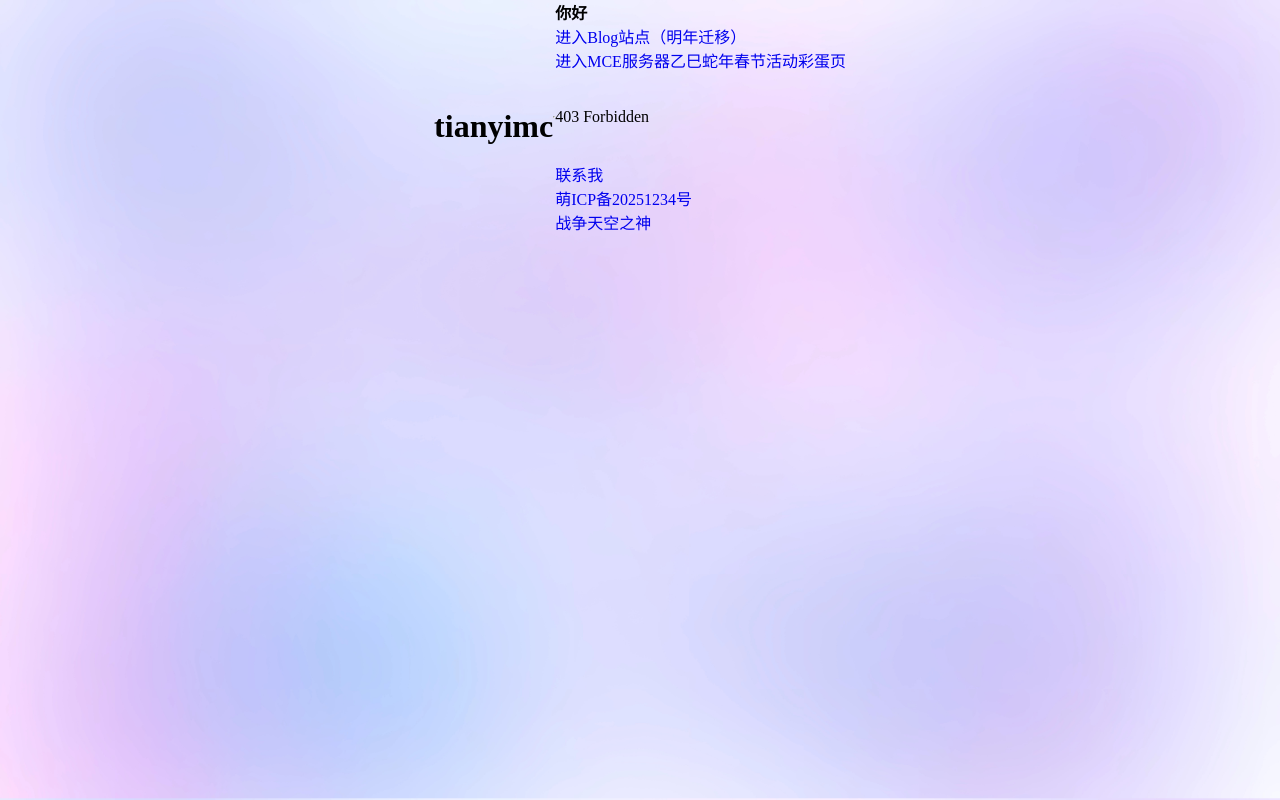
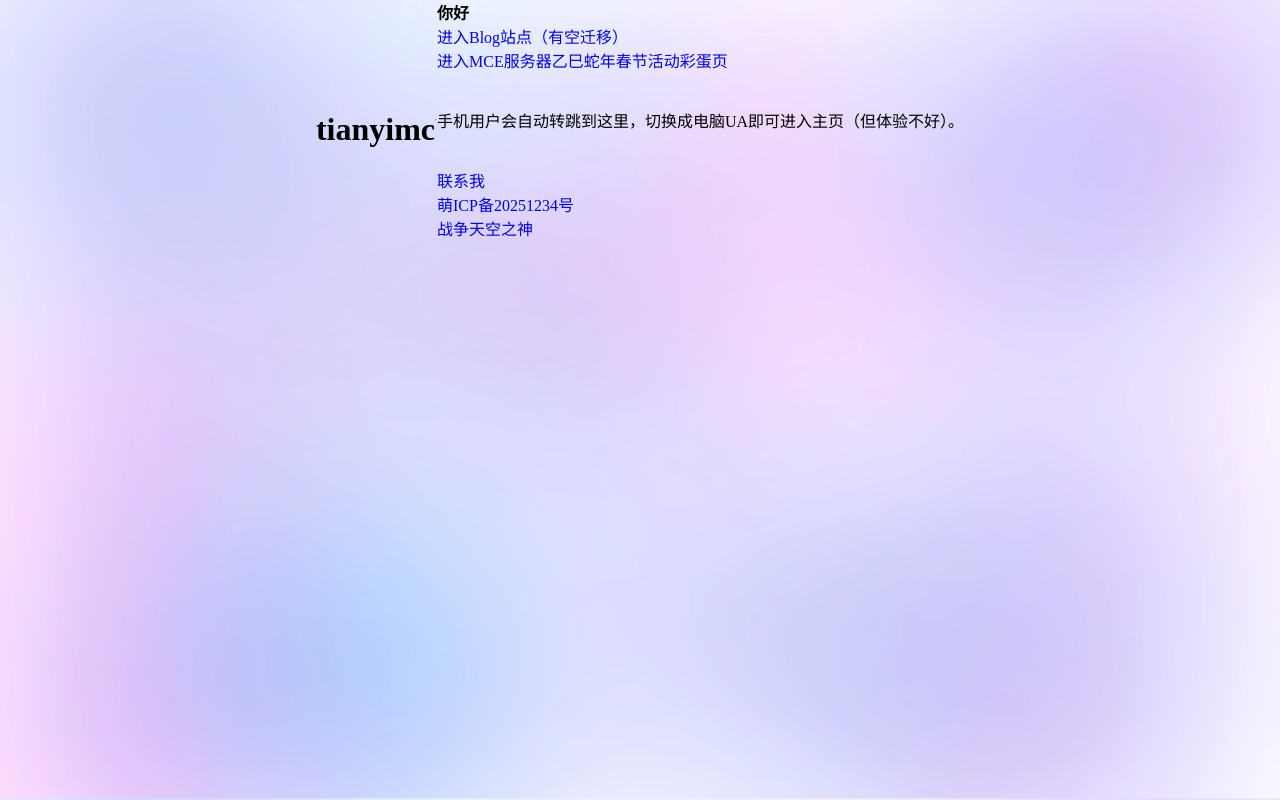
Before and after one commit to tianyimc/yimc, a plain HTML site: page index_old.html in a window 1280 px wide. Drawn offline with Linux system fonts and the light colour scheme.

Commit message:
手机用户访问跳转

```diff
--- a/index.js
+++ b/index.js
@@ -64,3 +64,6 @@ function startSlide() {
     slideTo(chosenSlideNumber % 4 + 1); // 每次切换到下一个幻灯片
   }, 3000); // 每隔 3 秒自动切换幻灯片
 }
+//手机用户转跳到旧版网页
+if (/Mobi|Android|iPhone|iPad|iPod|BlackBerry|IEMobile|Opera Mini/i.test(navigator.userAgent)) {
+    window.location.href = "index_old.html";}
--- a/index_old.html
+++ b/index_old.html
@@ -24,7 +24,7 @@
             <p>
                 <b>你好</b>
                 <br>
-                <a href="https://www.salikvo.top/">进入Blog站点（明年迁移）</a>
+                <a href="https://www.salikvo.top/">进入Blog站点（有空迁移）</a>
                 <br>
                 <a href="mce/springFestival/2025/">进入MCE服务器乙巳蛇年春节活动彩蛋页</a>
             </p>
@@ -33,7 +33,7 @@
         <br>
         <div class="textPart2">
             <p>
-                403 Forbidden
+                手机用户会自动转跳到这里，切换成电脑UA即可进入主页（但体验不好）。
             </p>
         </div>
         <br>
```
